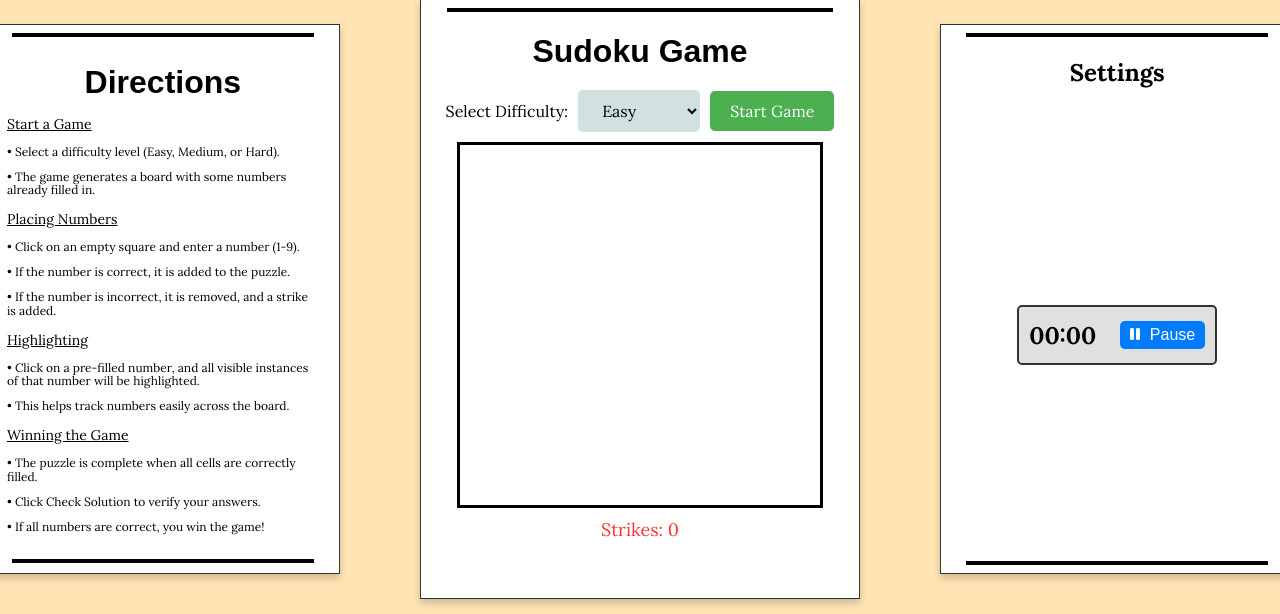
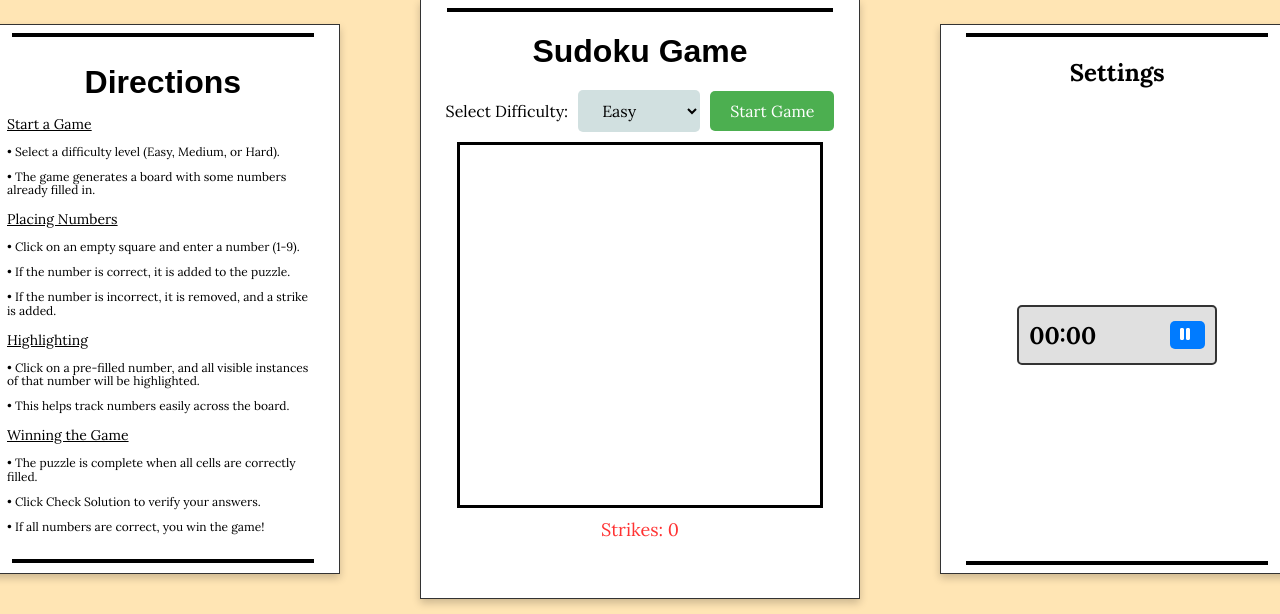
Before and after one commit to Andrew-Grimes/SudokuGame, a Flask app: page / in a window 1280 px wide. Shown: the part 101-715 px from the top of the page. Run offline with Flask 3, Linux system fonts and the light colour scheme; some web fonts are replaced.

Commit message:
v1 -- Sudoku HTML Template

```diff
--- a/templates/sudoku.html
+++ b/templates/sudoku.html
@@ -72,7 +72,7 @@
                 <div class="timer-box">
                     <div id="timer">00:00</div>
                     <button id="pauseBtn" class="pause-button">
-                        <i class="fas fa-pause"></i> Pause
+                        <i class="fas fa-pause"></i> <!-- Only Icon, No Text -->
                     </button>
                 </div>
             </div>
@@ -82,3 +82,8 @@
 
         <!-- FontAwesome for Pause Button Icon -->
         <script src="https://cdnjs.cloudflare.com/ajax/libs/font-awesome/6.0.0-beta3/js/all.min.js"></script>
+
+    </div>
+
+</body>
+</html>
```
